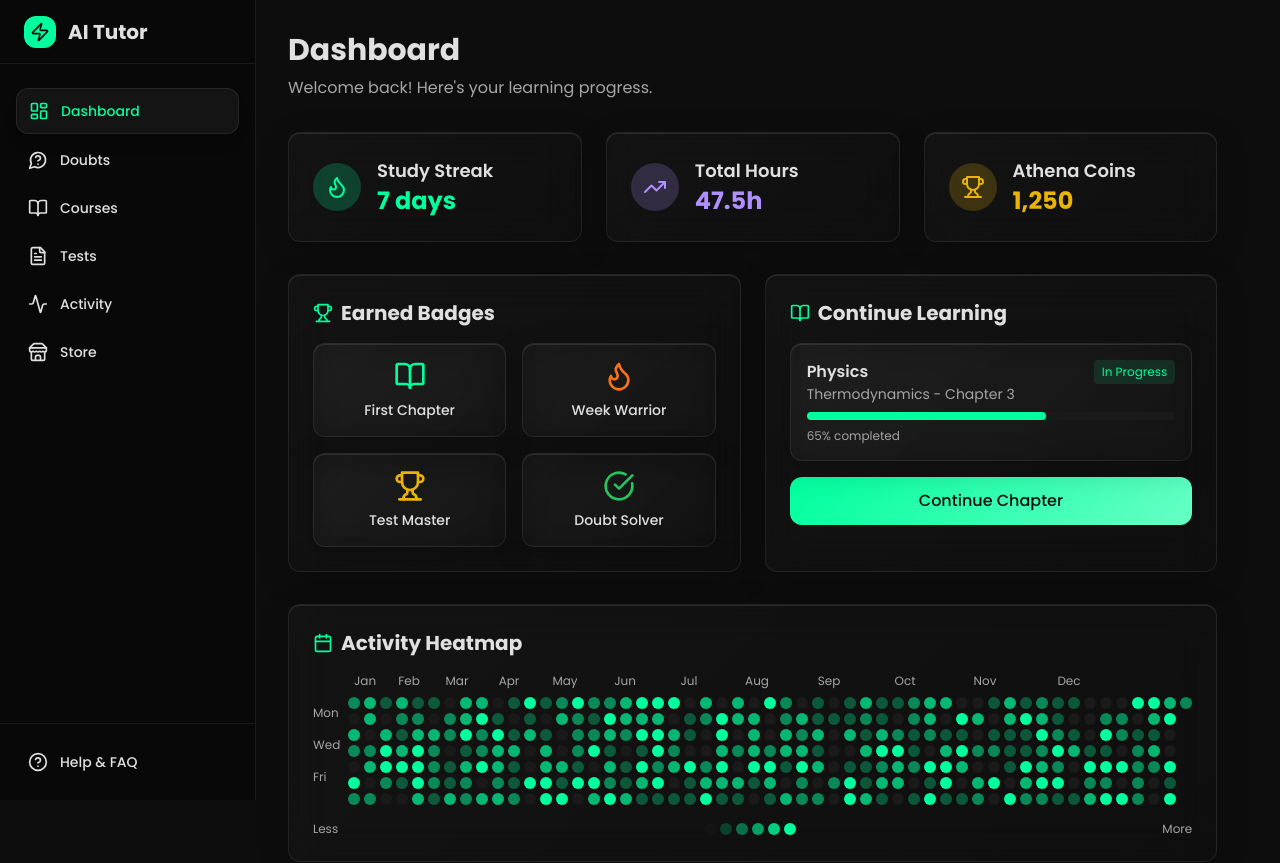
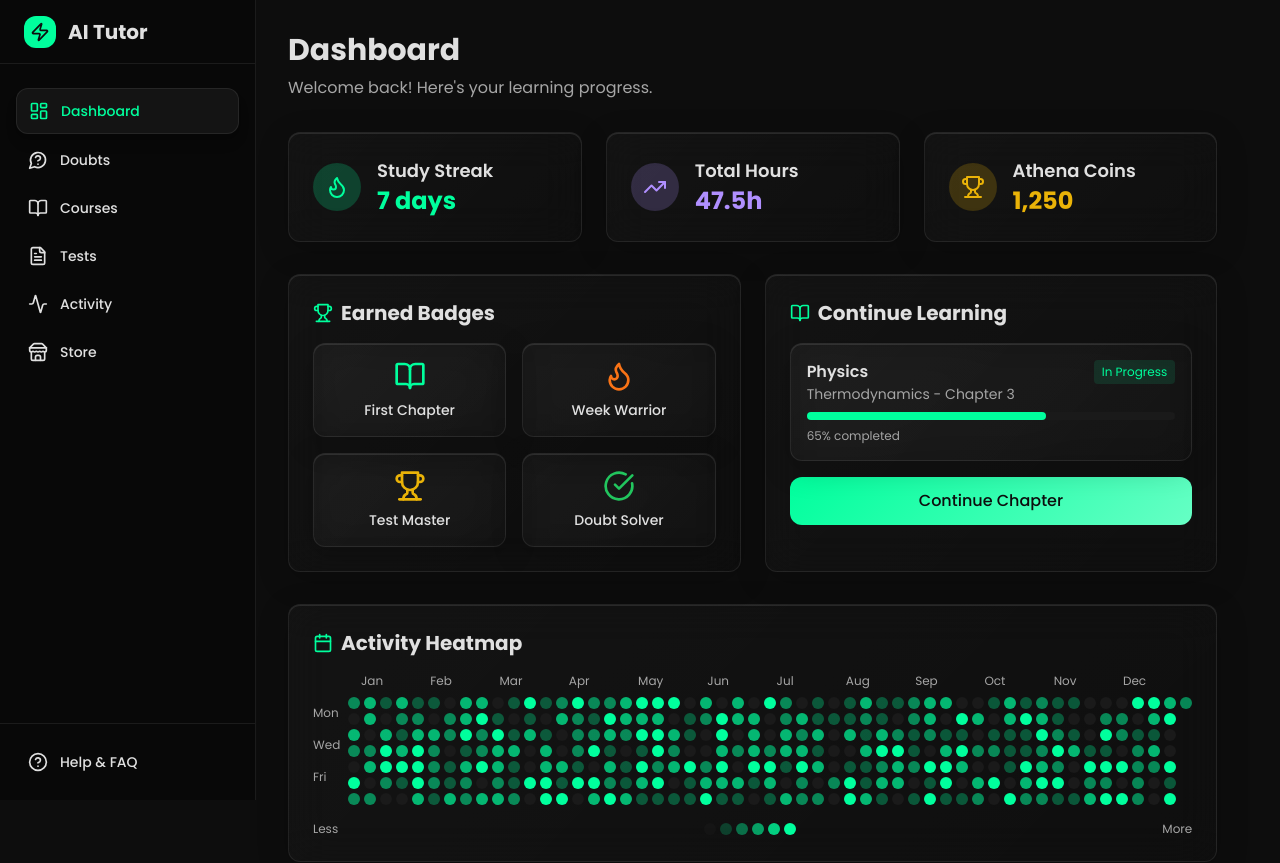
Before and after one commit to CyberPlays/athena-digital-campus, a React (Vite) app: page / in a window 1280 px wide. Shown: the top 863 px of the page. Built offline with nearby package versions, Linux system fonts and the light colour scheme.

Commit message:
Fix heatmap month visibility

```diff
--- a/src/pages/Dashboard.tsx
+++ b/src/pages/Dashboard.tsx
@@ -128,9 +128,9 @@ export default function Dashboard() {
           </h3>
 
           {/* Month Labels */}
-          <div className="flex mb-2 ml-8">
+          <div className="flex mb-2 ml-12">
             {['Jan', 'Feb', 'Mar', 'Apr', 'May', 'Jun', 'Jul', 'Aug', 'Sep', 'Oct', 'Nov', 'Dec'].map((month, index) => (
-              <div key={month} className="text-xs text-muted-foreground w-10 text-center" style={{ marginLeft: index * 4 * 12 / 12 + 'px' }}>
+              <div key={month} className="text-xs text-muted-foreground flex-1 text-left">
                 {month}
               </div>
             ))}
@@ -145,7 +145,7 @@ export default function Dashboard() {
             </div>
 
             {/* Heatmap Grid */}
-            <div className="grid grid-rows-7 grid-flow-col gap-1">
+            <div className="grid grid-rows-7 grid-flow-col gap-1 overflow-x-auto">
               {activityData.map((day, index) => (
                 <div
                   key={index}
```
